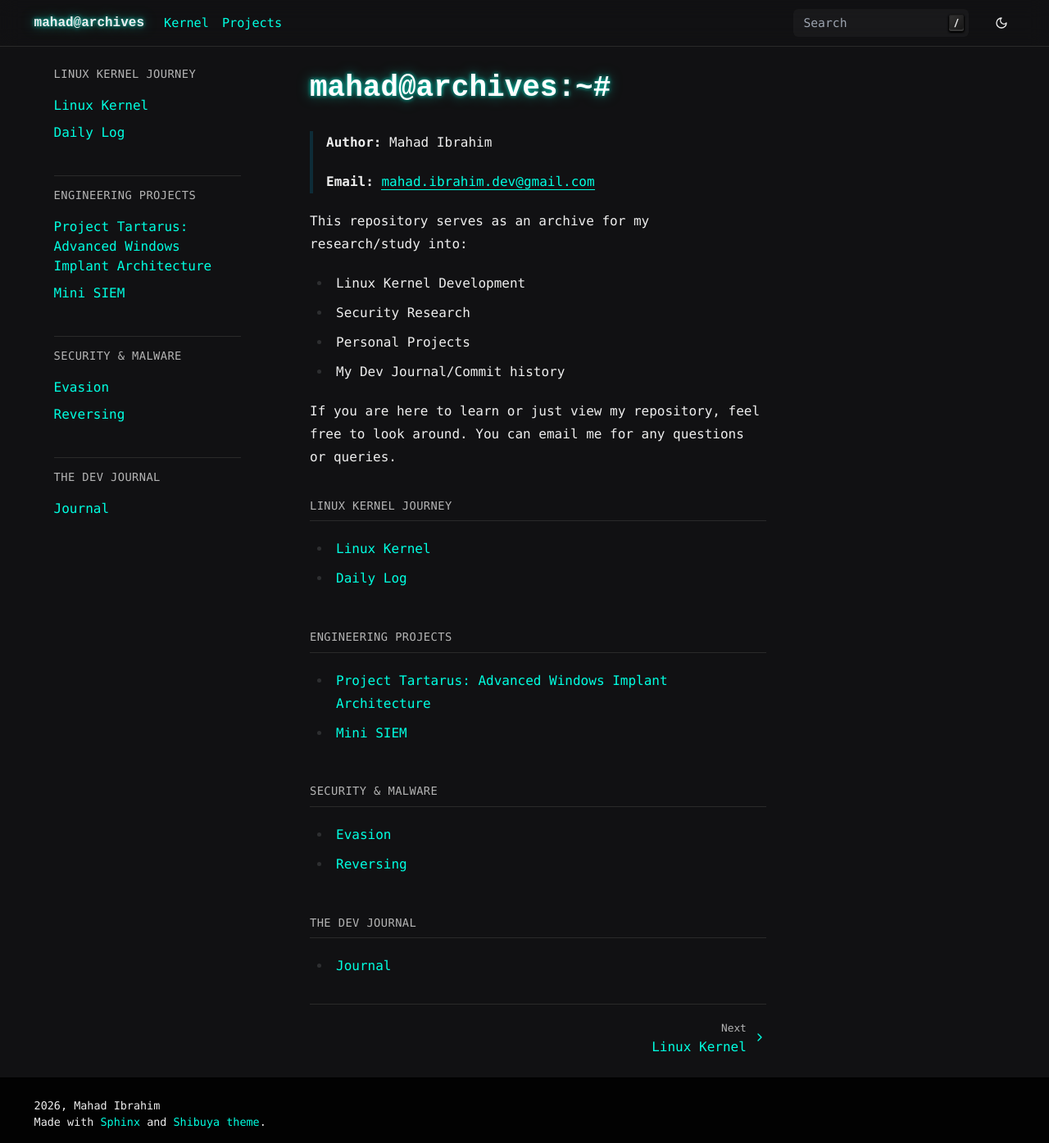
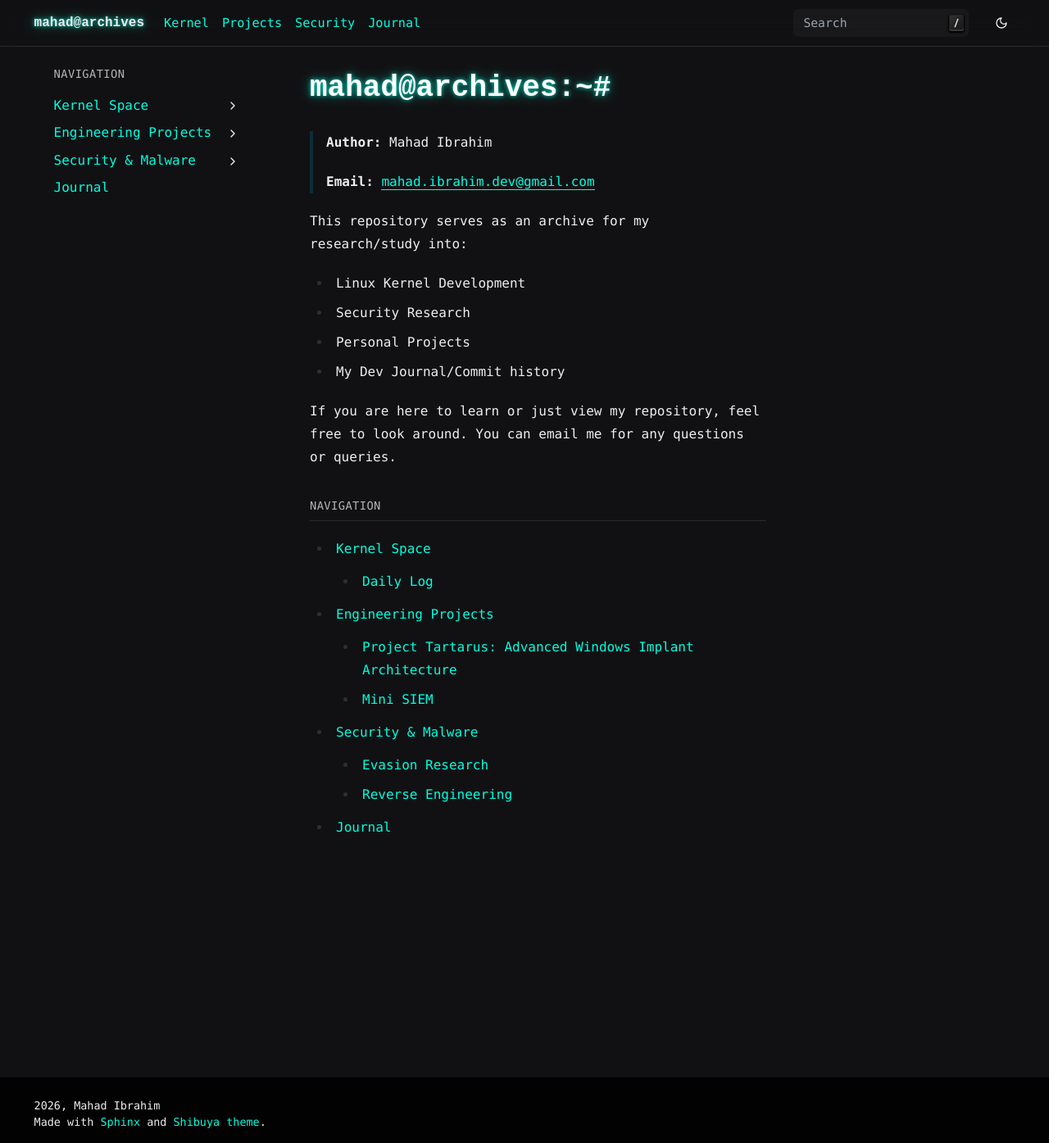
Before and after one commit to Mahad-Ibrahim/archives, a Sphinx documentation site: the page built from source/index.rst, in a window 1280 px wide and 1395 px high. Shown: the whole window at 82% size. Built offline with Sphinx 7.4.7, drawn with Linux system fonts in a browser that asks for light colours; a style sheet for code colours, icons or effects is not loaded.

Commit message:
Correct Navigation, and fixing mobile issues.

```diff
--- a/source/_static/css/custom.css
+++ b/source/_static/css/custom.css
@@ -279,39 +279,59 @@ main {
 
 
 
-/* --- 10. MOBILE OPTIMIZATION LAYER (TUNED) --- */
+/* --- 10. MOBILE OPTIMIZATION (ULTRA COMPACT / TERMUX STYLE) --- */
 @media (max-width: 768px) {
-    /* 1. Logo: Keep it single line but smaller */
+    /* 1. Logo: Keep it tiny */
     .sy-head-brand {
-        font-size: 1.0rem !important;
+        font-size: 0.9rem !important;
         white-space: nowrap !important;
     }
 
-    /* 2. Page Titles: Reduce from 1.6rem to 1.35rem (Much cleaner) */
+    /* 2. Page Titles: drastically smaller to prevent wrapping/shouting */
     h1 {
-        font-size: 1.35rem !important;
-        line-height: 1.2 !important; /* Tighter vertical spacing */
+        font-size: 1.15rem !important; /* Barely larger than body text */
+        font-weight: 700 !important;
+        line-height: 1.2 !important;
+        margin-bottom: 0.75rem !important;
         overflow-wrap: break-word;
-        margin-bottom: 1rem !important;
     }
 
-    /* 3. Body Text: Slightly smaller for easier reading on phones */
+    /* 3. Body Text: The "Real Terminal" size (approx 13px) */
     p, li, .admonition {
-        font-size: 0.95rem !important;
-        line-height: 1.5 !important;
+        font-size: 0.85rem !important;
+        line-height: 1.45 !important; /* Tight but readable */
     }
 
-    /* 4. Layout: Tight and efficient */
+    /* 4. Layout: Give it more side padding to avoid the "cramped" look */
     .sy-container {
         width: 100% !important;
-        padding: 0 1rem !important;
+        padding: 0 1.2rem !important;
     }
 
-    /* 5. Performance: Solid backgrounds for battery life */
+    /* 5. Performance: Kill all glass effects for smoother scrolling */
     .admonition {
         backdrop-filter: none !important;
-        background: rgba(20, 30, 35, 0.98) !important;
-        box-shadow: none !important; /* Remove heavy shadows on mobile */
-        border: 1px solid rgba(0, 255, 225, 0.2) !important;
+        background: rgba(20, 30, 35, 1) !important; /* 100% Solid opacity */
+        box-shadow: none !important;
+        border: 1px solid rgba(0, 255, 225, 0.15) !important;
     }
+
+    /* 6. Breadcrumbs: Hide on mobile (Cleaner) */
+    .sy-breadcrumbs {
+        display: none !important;
+    }
+
 }
+
+/* --- 12. NAVIGATION HIDE (CONFIRMED) --- */
+
+/* Targeted based on your inspection screenshot */
+div.navigation {
+    display: none !important;
+}
+
+/* Safety net: Also hit the specific next/prev containers */
+.page-info,
+.navigation-next {
+    display: none !important;
+}
--- a/source/conf.py
+++ b/source/conf.py
@@ -18,9 +18,23 @@ html_theme_options = {
     "color_mode": "dark",       # Forces Dark Mode (No toggle needed)
     "accent_color": "cyan",     # Gives you that "Tron/Hacker" glow
     "github_url": "https://github.com/Mahad-Ibrahim",
-    "nav_links": [
-        { "title": "Kernel", "url": "kernel/index" },
-        { "title": "Projects", "url": "projects/index" },
+"nav_links": [
+        {
+            "title": "Kernel",
+            "url": "kernel/index"
+        },
+        {
+            "title": "Projects",
+            "url": "projects/index"
+        },
+        {
+            "title": "Security",
+            "url": "security/index"
+        },
+        {
+            "title": "Journal",
+            "url": "journal/index"
+        },
     ]
 }
 
--- a/source/index.rst
+++ b/source/index.rst
@@ -17,27 +17,9 @@ If you are here to learn or just view my repository, feel free to look around. Y
 
 .. toctree::
    :maxdepth: 2
-   :caption:  Linux Kernel Journey
+   :caption: Navigation
 
    kernel/index
-   kernel/daily_log
-
-.. toctree::
-   :maxdepth: 2
-   :caption:  Engineering Projects
-
-   projects/tartarus_gate/index
-   projects/mini_siem/index
-
-.. toctree::
-   :maxdepth: 2
-   :caption:  Security & Malware
-
-   security/evasion/index
-   security/reversing/index
-
-.. toctree::
-   :maxdepth: 2
-   :caption:  The Dev Journal
-
+   projects/index
+   security/index
    journal/index
--- /dev/null
+++ b/source/security/evasion/intro.rst
@@ -0,0 +1,4 @@
+EDR Evasion Intro
+=================
+
+Notes on hooking and unhooking.
--- /dev/null
+++ b/source/security/reversing/ghidra_setup.rst
@@ -0,0 +1,4 @@
+Ghidra Workflow
+===============
+
+Setup and configuration notes.
```
Also changed, not shown: source/kernel/index.rst (+8 -2 lines), source/projects/index.rst (added, +15 -0 lines), source/security/evasion/index.rst (+9 -3 lines), source/security/index.rst (added, +11 -0 lines), source/security/reversing/index.rst (+9 -3 lines).
